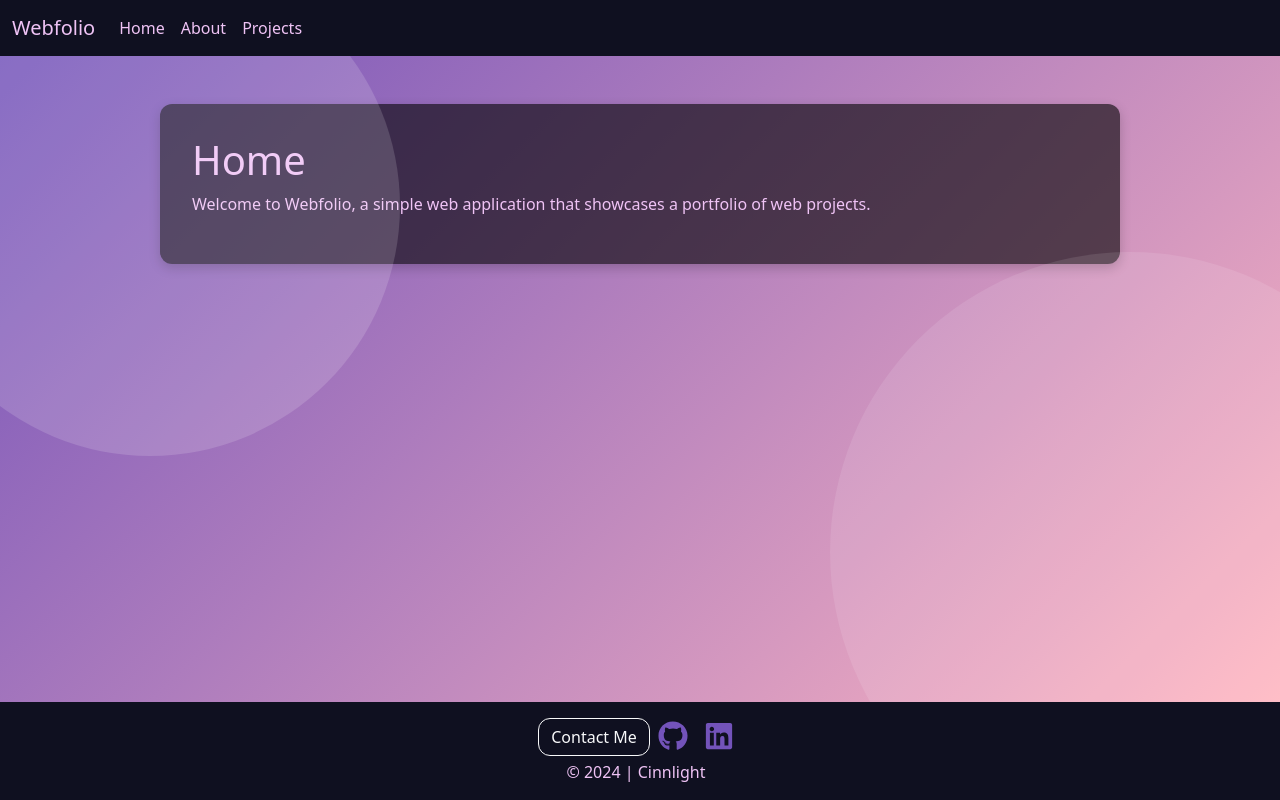
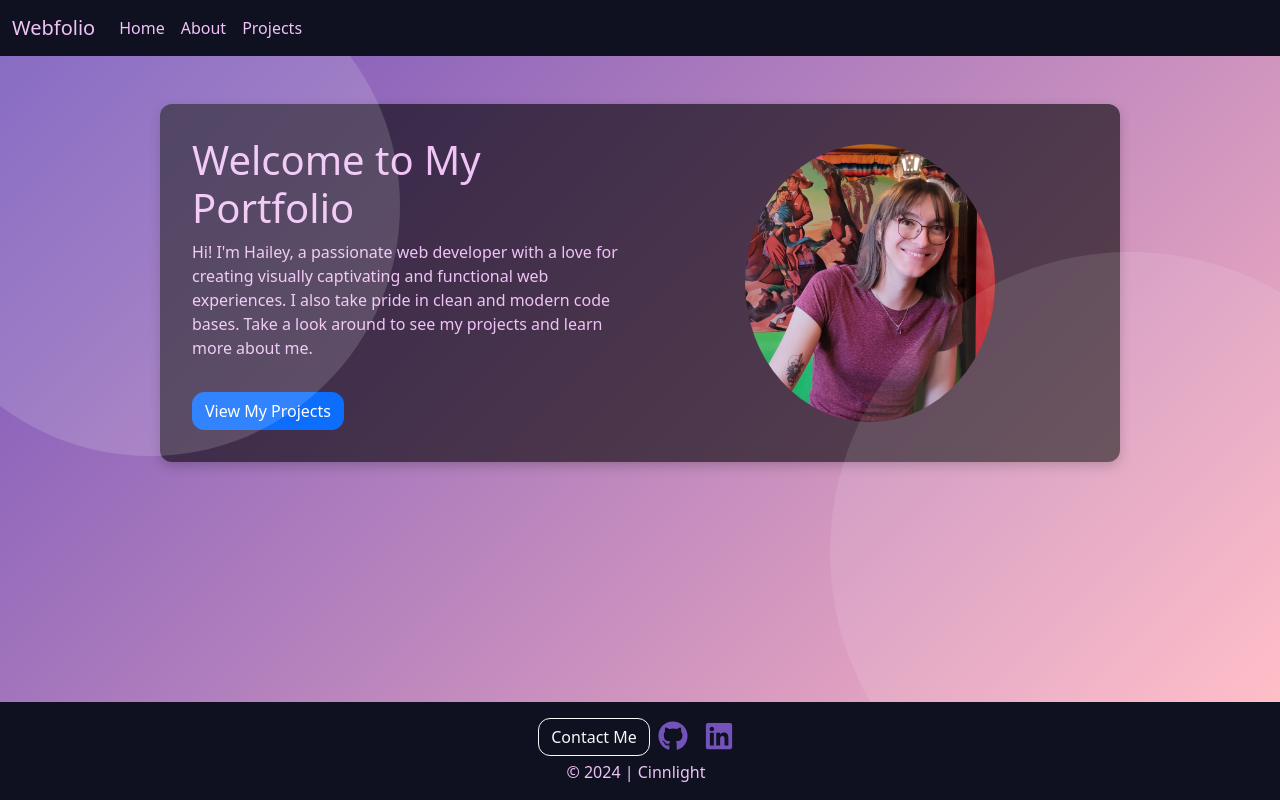
Before and after one commit to Cinnlight/Webfolio, a React (Vite) app in the folder webfolio/: page / in a window 1280 px wide. Built offline with nearby package versions, Linux system fonts and the light colour scheme.

Commit message:
Adds short description of myself and programming history - adds profile picture

```diff
--- a/webfolio/src/pages/Home.jsx
+++ b/webfolio/src/pages/Home.jsx
@@ -1,10 +1,34 @@
-
+import ProfilePicture from '../assets/profile.jpg';
+import ProfileAltPicture from '../assets/profile-alt.jpg';
+import { Link } from 'react-router-dom';
+import "bootstrap/dist/css/bootstrap.min.css";
 
 function Home() {
     return (
         <div className="dark-overlay mx-auto w-75 mt-5 mb-5">
-            <h1>Home</h1>
-            <p>Welcome to Webfolio, a simple web application that showcases a portfolio of web projects.</p>
+            <div className="row align-items-center">
+                {/* Left Column - Welcome Text */}
+                <div className="col-md-6 text-start">
+                    <h1>Welcome to My Portfolio</h1>
+                    <p>
+                        Hi! I'm Hailey, a passionate web developer with a love for creating visually
+                        captivating and functional web experiences. I also take pride in clean and modern code bases. Take a look around to see my projects and learn more about me.
+                    </p>
+                    <Link to="/projects">
+                        <button className="btn btn-primary mt-3    hero-button">View My Projects</button>
+                    </Link>
+                </div>
+
+                {/* Right Column - Profile Image */}
+                <div className="col-md-6 d-flex justify-content-center">
+                    <img
+                        src={ProfileAltPicture}
+                        alt="Profile Picture of the Site Owner"
+                        className="img-fluid rounded-circle"
+                        style={{ maxWidth: '250px' }}
+                    />
+                </div>
+            </div>
         </div>
     );
 }
```
